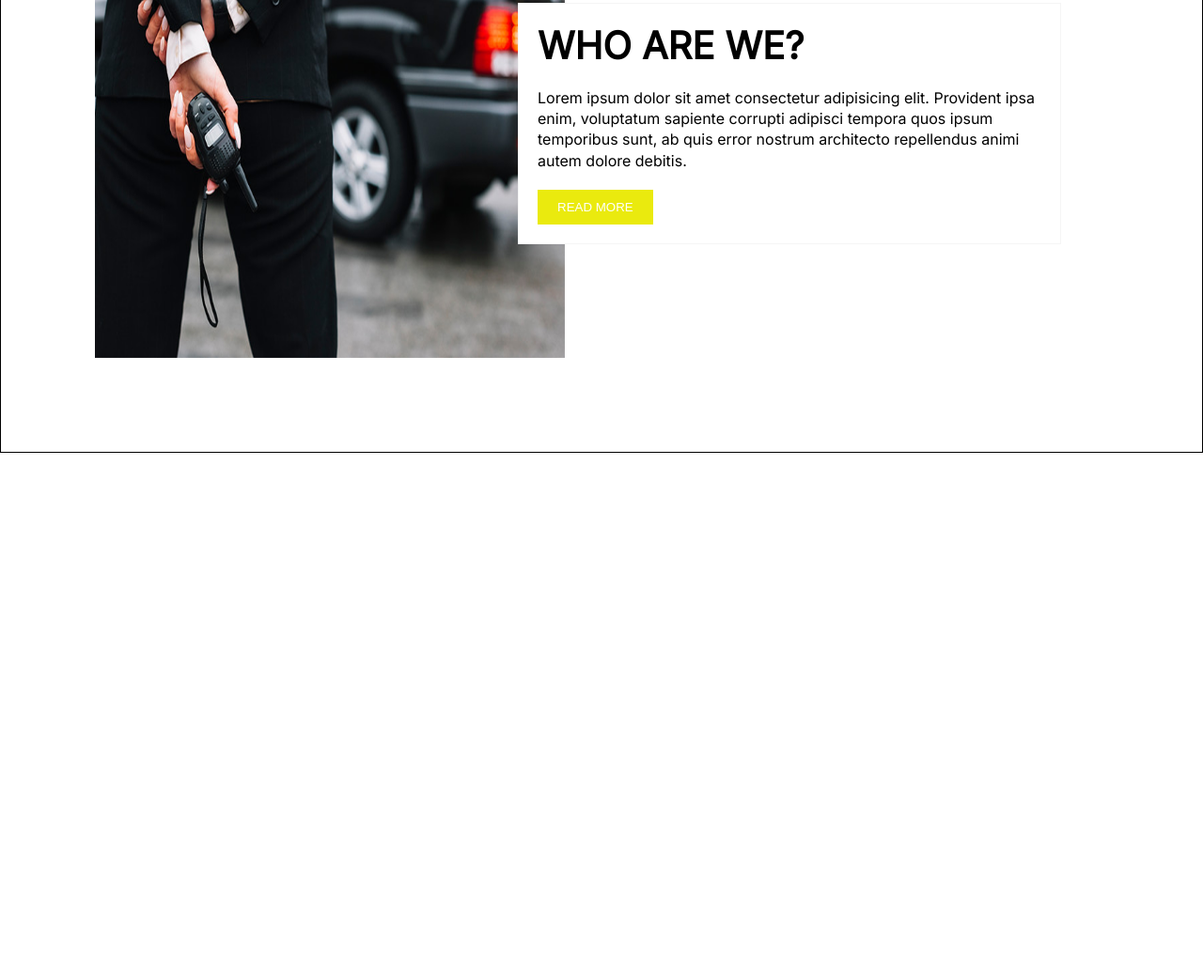
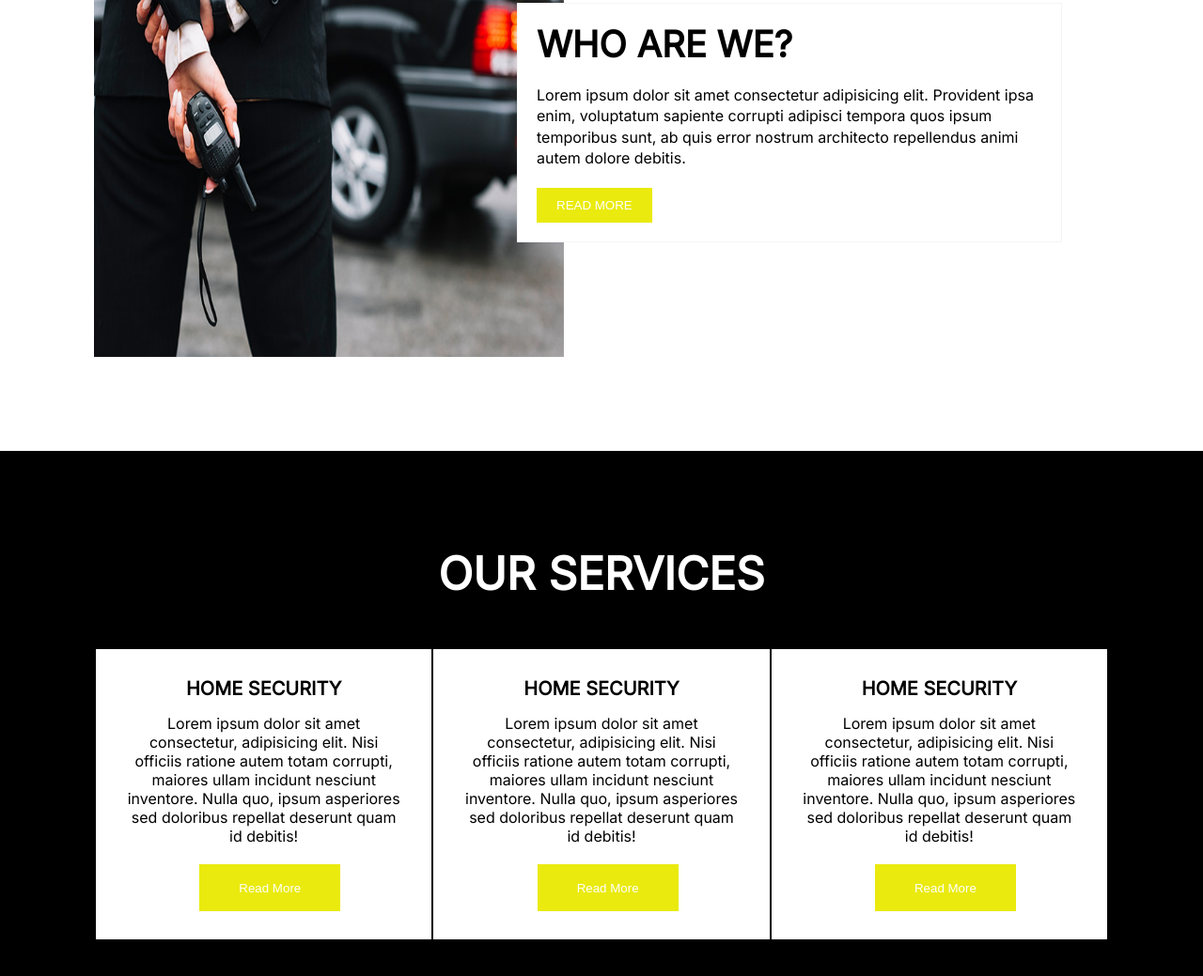
Before and after one commit to RAGUVARADHAN/Responsive_demo, a plain HTML site: page index.html in a window 1280 px wide. Shown: the part 795-1834 px from the top of the page at 94% size. Before the commit the page ends 1277 px from the top, so only its background shows below. Drawn offline with Linux system fonts and the light colour scheme; a web font is replaced by a local one.

Commit message:
developing services section

```diff
--- a/index.html
+++ b/index.html
@@ -56,7 +56,24 @@
     </section>
 
     <section id="services">
-
+        <p class="service-head">OUR SERVICES</p>
+        <div class="service-flexes">
+            <div class="service-flex">
+                <p>HOME SECURITY</p>
+                <p>Lorem ipsum dolor sit amet consectetur, adipisicing elit. Nisi officiis ratione autem totam corrupti, maiores ullam incidunt nesciunt inventore. Nulla quo, ipsum asperiores sed doloribus repellat deserunt quam id debitis!</p>
+                <button><a href="#">Read More</a></button>
+            </div>
+            <div class="service-flex">
+                <p>HOME SECURITY</p>
+                <p>Lorem ipsum dolor sit amet consectetur, adipisicing elit. Nisi officiis ratione autem totam corrupti, maiores ullam incidunt nesciunt inventore. Nulla quo, ipsum asperiores sed doloribus repellat deserunt quam id debitis!</p>
+                <button><a href="#">Read More</a></button>
+            </div>
+            <div class="service-flex">
+                <p>HOME SECURITY</p>
+                <p>Lorem ipsum dolor sit amet consectetur, adipisicing elit. Nisi officiis ratione autem totam corrupti, maiores ullam incidunt nesciunt inventore. Nulla quo, ipsum asperiores sed doloribus repellat deserunt quam id debitis!</p>
+                <button><a href="#">Read More</a></button>
+            </div>
+        </div>
     </section>
     <script src="https://kit.fontawesome.com/9ccf39e24b.js" crossorigin="anonymous"></script>
     <script src="app.js"></script>
--- a/style.css
+++ b/style.css
@@ -151,7 +151,6 @@
 }
 #about
 {
-    border: 1px solid black;
     padding: 100px;
     display: flex;
     align-items: center;
@@ -175,6 +174,7 @@
     font-size: 40px;
     font-family: 'Inter', sans-serif;
     font-weight: 700;
+    font-size: clamp(20px,3vw,5vw);
 }
 .about-cont-cont
 {
@@ -203,7 +203,64 @@
     text-decoration: none;
     color: white;
 }
-
+#services
+{
+    border: 1px solid black;
+    padding: 100px;
+    background-color: black;
+    color: white;
+}
+.service-head
+{
+    text-align: center;
+    font-family: 'Inter', sans-serif;
+    font-weight: 900;
+    font-size:48px;
+}
+.service-flexes
+{
+    display: flex;
+    justify-content:space-around;
+    align-items: center;
+    font-family: 'Inter', sans-serif;
+    margin-top: 50px;
+}
+.service-flex
+{
+    border: 1px solid black;
+    width: 400px;
+    height:auto;
+    background-color: white;
+    color: black;
+    display: flex;
+    flex-direction: column;
+    padding: 30px;
+}
+.service-flex p:nth-child(1)
+{
+    text-align: center;
+    font-size: 20px;
+    font-weight: 700;
+}
+.service-flex p:nth-child(2)
+{
+    text-align: center;
+    margin-top: 15px;
+}
+.service-flex button
+{
+    background-color:rgb(234, 234, 14);
+    border: 1px solid transparent;
+    width: 150px;
+    height: 50px;
+    margin-top: 20px;
+    margin-left:27%;
+}
+.service-flex button a
+{
+    text-decoration: none;
+    color: white;
+}
 @media(max-width:740px)
 {
     .div1-subdiv p
@@ -266,12 +323,28 @@
         height: 280px;
         width: 500px;
     }
+
     #about-img
     {
         height: 350px;
         width: 500px;
     }
+    .service-flexes
+    {
+        flex-direction: column;
+    }
+    .service-flex
+    {
+        margin-bottom: 20px;
+    }
 
+}
+@media(max-width:500px)
+{
+    #about
+    {
+        text-align: center;
+    }
 }
 
 @media(max-width:295px)
```
